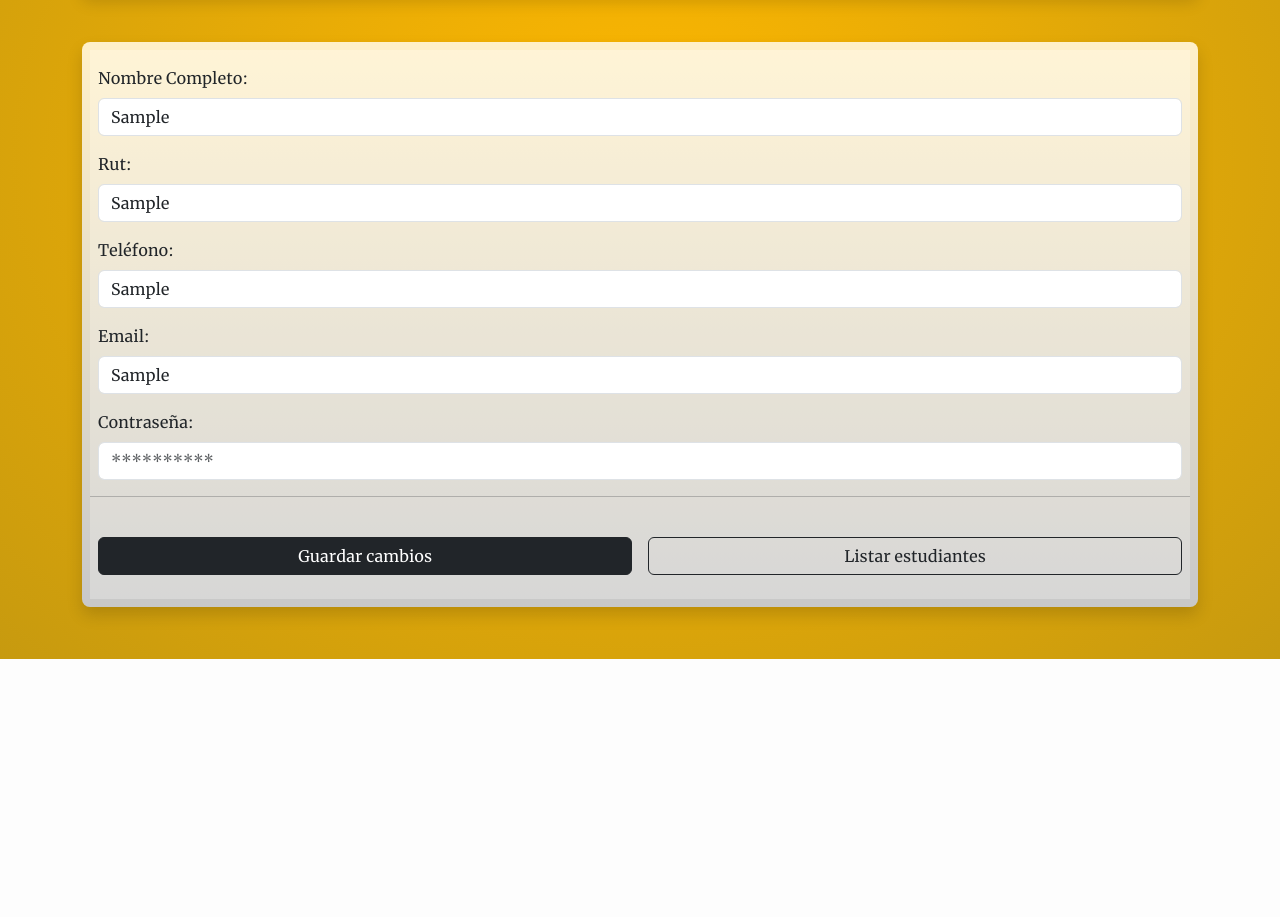
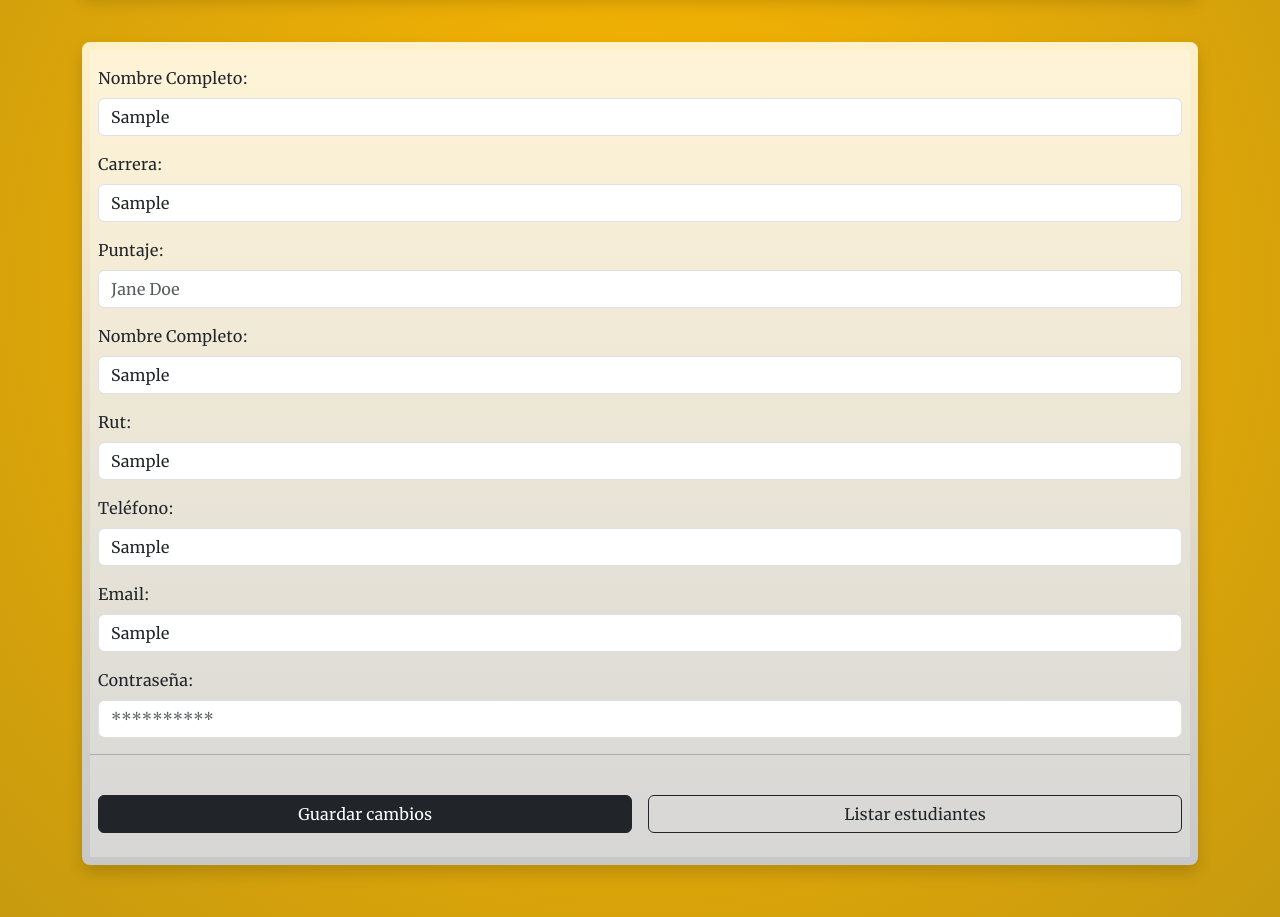
Before and after one commit to FabianFlo/PuntoDuocWeb, a Django app: page /modificar_estudiante/1/ in a window 1280 px wide. Shown: the part 337-1254 px from the top of the page. Before the commit the page ends 996 px from the top, so only its background shows below. Run offline with Django 5.2, Linux system fonts and the light colour scheme; tables that the repository leaves empty hold one stand-in row (values such as "Sample post"); a database or web service that is not in the repository returns one stand-in record (values such as "Sample title"); data that the repository does not hold is empty; some libraries are stand-ins or nearby versions.

Commit message:
fixed all of estudent

```diff
--- a/mi_app/templates/mi_app/estudiantesCRUD/listar_estudiantes.html
+++ b/mi_app/templates/mi_app/estudiantesCRUD/listar_estudiantes.html
@@ -79,6 +79,8 @@
                         <tr>
                             <th>ID Estudiante</th>
                             <th>Nombre Completo</th>
+                            <th>Carrera</th>
+                            <th>Puntaje</th>
                             <th>Rut</th>
                             <th>Teléfono</th>
                             <th>Email</th>
@@ -90,6 +92,8 @@
                             <tr>
                                 <td>{{ estudiante.id }}</td> <!-- Mostrar el ID del documento -->
                                 <td>{{ estudiante.fields.Nombre_completo.stringValue }}</td>
+                                <td>{{ estudiante.fields.carrera.stringValue }}</td>
+                                <td>{{ estudiante.fields.puntaje.integerValue }}</td>
                                 <td>{{ estudiante.fields.Rut.stringValue }}</td>
                                 <td>{{ estudiante.fields.Telefono.stringValue }}</td>
                                 <td>{{ estudiante.fields.email.stringValue }}</td>
--- a/mi_app/templates/mi_app/estudiantesCRUD/modificar_estudiante.html
+++ b/mi_app/templates/mi_app/estudiantesCRUD/modificar_estudiante.html
@@ -83,6 +83,32 @@
                         </div>
                     </div>
 
+                     <!---Carrera-->
+                    <div class="col-12">
+                        <label for="carrera" class="form-label">Carrera:</label>
+                        <div>
+                            <input type="text" id="carrera" name="carrera" class="form-control" required
+                            placeholder="Jane Doe" value="{{ estudiante.carrera.stringValue }}">
+                        </div>
+                    </div>
+
+                     <!---Puntos-->
+                    <div class="col-12">
+                        <label for="puntaje" class="form-label">Puntaje:</label>
+                        <div>
+                            <input type="number" id="puntaje" name="puntaje" class="form-control" required
+                            placeholder="Jane Doe" value="{{ estudiante.puntaje.integerValue }}">
+                        </div>
+                    </div>
+                    <!---Nombre-->
+                    <div class="col-12">
+                        <label for="nombre_completo" class="form-label">Nombre Completo:</label>
+                        <div>
+                            <input type="text" id="nombre_completo" name="nombre_completo" class="form-control form-control" required
+                                placeholder="Jane Doe" value="{{ estudiante.Nombre_completo.stringValue }}">
+                        </div>
+                    </div>
+
                     <!---Rut-->
                     <div class="col-12">
                         <label for="rut" class="form-label">Rut:</label>
--- a/mi_app/views.py
+++ b/mi_app/views.py
@@ -2,6 +2,8 @@ from django.http import JsonResponse
 from django.shortcuts import render, redirect
 import requests
 from datetime import datetime
+import uuid  # Importamos uuid para generar un identificador único
+
 
 def format_fecha(fecha):
     if fecha:
@@ -16,9 +18,13 @@ def format_fecha(fecha):
         # Si no se pasa una fecha, usar la fecha actual en formato UTC
         return datetime.now().strftime('%Y-%m-%dT%H:%M:%SZ')
 # # #  esto es el crud de los eventos
+
 def subir_evento_view(request):
     if request.method == 'POST':
-        ###     Esto es para traer los datos del form por: id y el name control form (creo...)
+        # Generar el ID del evento
+        id_evento = str(uuid.uuid4())
+
+        # Esto es para traer los datos del form por: id y el name control form
         datos = {
             'descripcion': request.POST.get('descripcion'),
             'estado': request.POST.get('estado'),
@@ -37,9 +43,9 @@ def subir_evento_view(request):
             "Content-Type": "application/json"
         }
 
-        ###     esto lleva los datos al firebase :P
-
+        # Llevar los datos al Firebase
         response = requests.post(url, headers=headers, json={"fields": {
+            "id_evento": {"stringValue": id_evento},
             "descripcion": {"stringValue": datos['descripcion']},
             "estado": {"stringValue": datos['estado']},
             "fecha": {"timestampValue": datos['fecha']},
@@ -51,11 +57,11 @@ def subir_evento_view(request):
             "titulo": {"stringValue": datos['titulo']},
             "Cupos": {"integerValue": datos['cupos']},
             "inscritos": {"integerValue": "0"},  # Inicializamos en 0
-                "listaEspera": {
-                    "arrayValue": {
-                        "values": []  # Inicializamos con un array vacío
-                    }
+            "listaEspera": {
+                "arrayValue": {
+                    "values": []  # Inicializamos con un array vacío
                 }
+            }
         }})
 
         if response.status_code in [200, 201]:
@@ -68,6 +74,7 @@ def subir_evento_view(request):
         return render(request, 'mi_app/eventosCRUD/subir_evento.html', {'alert_message': alert_message})
 
     return render(request, 'mi_app/eventosCRUD/subir_evento.html')
+
 
 def listar_eventos_view(request):
     url = "https://firestore.googleapis.com/v1/projects/puntoduoc-894e9/databases/(default)/documents/Eventos"
@@ -158,28 +165,39 @@ def home_view(request):
 # # # esto CRUD estudantes
 def crear_estudiante_view(request):
     if request.method == 'POST':
+        id_estudiante = str(uuid.uuid4())
+
         datos = {
             'nombre_completo': request.POST.get('nombre_completo'),
             'rut': request.POST.get('rut'),
             'telefono': request.POST.get('telefono'),
             'email': request.POST.get('email'),
             'password': request.POST.get('password'),
-            'id_estudiante': ''  # Lo generaremos después de subir el estudiante
+            'carrera': request.POST.get('carrera'),
         }
 
         # URL de Firestore para la colección de estudiantes
-        url = "https://firestore.googleapis.com/v1/projects/puntoduoc-894e9/databases/(default)/documents/estudiantes"
+        url = "https://firestore.googleapis.com/v1/projects/puntoduoc-894e9/databases/(default)/documents/Estudiantes"
         headers = {
             "Content-Type": "application/json"
         }
 
         # Subir los datos a Firestore
         response = requests.post(url, headers=headers, json={"fields": {
+            "id_estudiante": {"stringValue": id_estudiante},
             "Nombre_completo": {"stringValue": datos['nombre_completo']},
             "Rut": {"stringValue": datos['rut']},
             "Telefono": {"stringValue": datos['telefono']},
             "email": {"stringValue": datos['email']},
-            "password": {"stringValue": datos['password']}
+            "password": {"stringValue": datos['password']},
+            "carrera": {"stringValue": datos['carrera']},
+            "puntaje": {"integerValue": "0"},
+            "codigoQr": {"stringValue": ""},
+            "eventosInscritos": {
+                "arrayValue": {
+                    "values": []  # Inicializamos con un array vacío
+                }
+            }
         }})
 
         if response.status_code in [200, 201]:
@@ -193,7 +211,7 @@ def crear_estudiante_view(request):
 
 def listar_estudiantes_view(request):
     # URL de Firestore para la colección "estudiantes"
-    url = "https://firestore.googleapis.com/v1/projects/puntoduoc-894e9/databases/(default)/documents/estudiantes"
+    url = "https://firestore.googleapis.com/v1/projects/puntoduoc-894e9/databases/(default)/documents/Estudiantes"
 
     # Realiza la solicitud para obtener los estudiantes
     response = requests.get(url)
@@ -210,7 +228,7 @@ def listar_estudiantes_view(request):
 
 def eliminar_estudiante_view(request, estudiante_id):
     # URL de Firestore para eliminar el estudiante
-    url = f"https://firestore.googleapis.com/v1/projects/puntoduoc-894e9/databases/(default)/documents/estudiantes/{estudiante_id}"
+    url = f"https://firestore.googleapis.com/v1/projects/puntoduoc-894e9/databases/(default)/documents/Estudiantes/{estudiante_id}"
 
     if request.method == "POST":
         response = requests.delete(url)
@@ -224,28 +242,46 @@ def eliminar_estudiante_view(request, estudiante_id):
 
 def modificar_estudiante_view(request, estudiante_id):
     # URL para obtener el estudiante a modificar
-    url = f"https://firestore.googleapis.com/v1/projects/puntoduoc-894e9/databases/(default)/documents/estudiantes/{estudiante_id}"
+    url = f"https://firestore.googleapis.com/v1/projects/puntoduoc-894e9/databases/(default)/documents/Estudiantes/{estudiante_id}"
 
     if request.method == "POST":
         # Obtener los datos del formulario
         datos = {
-            'Nombre_completo': request.POST.get('Nombre_completo'),
-            'Rut': request.POST.get('Rut'),
-            'Telefono': request.POST.get('Telefono'),
+            'Nombre_completo': request.POST.get('nombre_completo'),
+            'Rut': request.POST.get('rut'),
+            'Telefono': request.POST.get('telefono'),
             'email': request.POST.get('email'),
-            'id_estudiante': estudiante_id,  # Usar el ID del estudiante
-            'password': request.POST.get('password')
+            'id_estudiante': estudiante_id,
+            'password': request.POST.get('password'),
+            'carrera': request.POST.get('carrera'),
+            'puntaje': request.POST.get('puntaje')
         }
 
-        # Enviar los datos actualizados a Firestore
-        response = requests.patch(url, json={"fields": {
-            "Nombre_completo": {"stringValue": datos['Nombre_completo']},
-            "Rut": {"stringValue": datos['Rut']},
-            "Telefono": {"stringValue": datos['Telefono']},
-            "email": {"stringValue": datos['email']},
-            "id_estudiante": {"stringValue": datos['id_estudiante']},
-            "password": {"stringValue": datos['password']}
-        }})
+        # Convertir el puntaje a entero si es posible
+        if datos['puntaje']:
+            datos['puntaje'] = int(datos['puntaje'])
+        else:
+            datos['puntaje'] = 0  # O algún valor por defecto si es necesario
+
+        fields = {}
+        if datos['Nombre_completo']:
+            fields["Nombre_completo"] = {"stringValue": datos['Nombre_completo']}
+        if datos['Rut']:
+            fields["Rut"] = {"stringValue": datos['Rut']}
+        if datos['Telefono']:
+            fields["Telefono"] = {"stringValue": datos['Telefono']}
+        if datos['email']:
+            fields["email"] = {"stringValue": datos['email']}
+        if datos['id_estudiante']:
+            fields["id_estudiante"] = {"stringValue": datos['id_estudiante']}
+        if datos['password']:
+            fields["password"] = {"stringValue": datos['password']}
+        if datos['carrera']:
+            fields["carrera"] = {"stringValue": datos['carrera']}
+        if datos['puntaje'] is not None:
+            fields["puntaje"] = {"integerValue": datos['puntaje']}
+
+        response = requests.patch(url, json={"fields": fields})
 
         if response.status_code in [200, 204]:
             return redirect('listar_estudiantes')  # Redirigir a la lista de estudiantes
```
Also changed, not shown: mi_app/templates/mi_app/estudiantesCRUD/crear_estudiante.html (+9 -0 lines).
